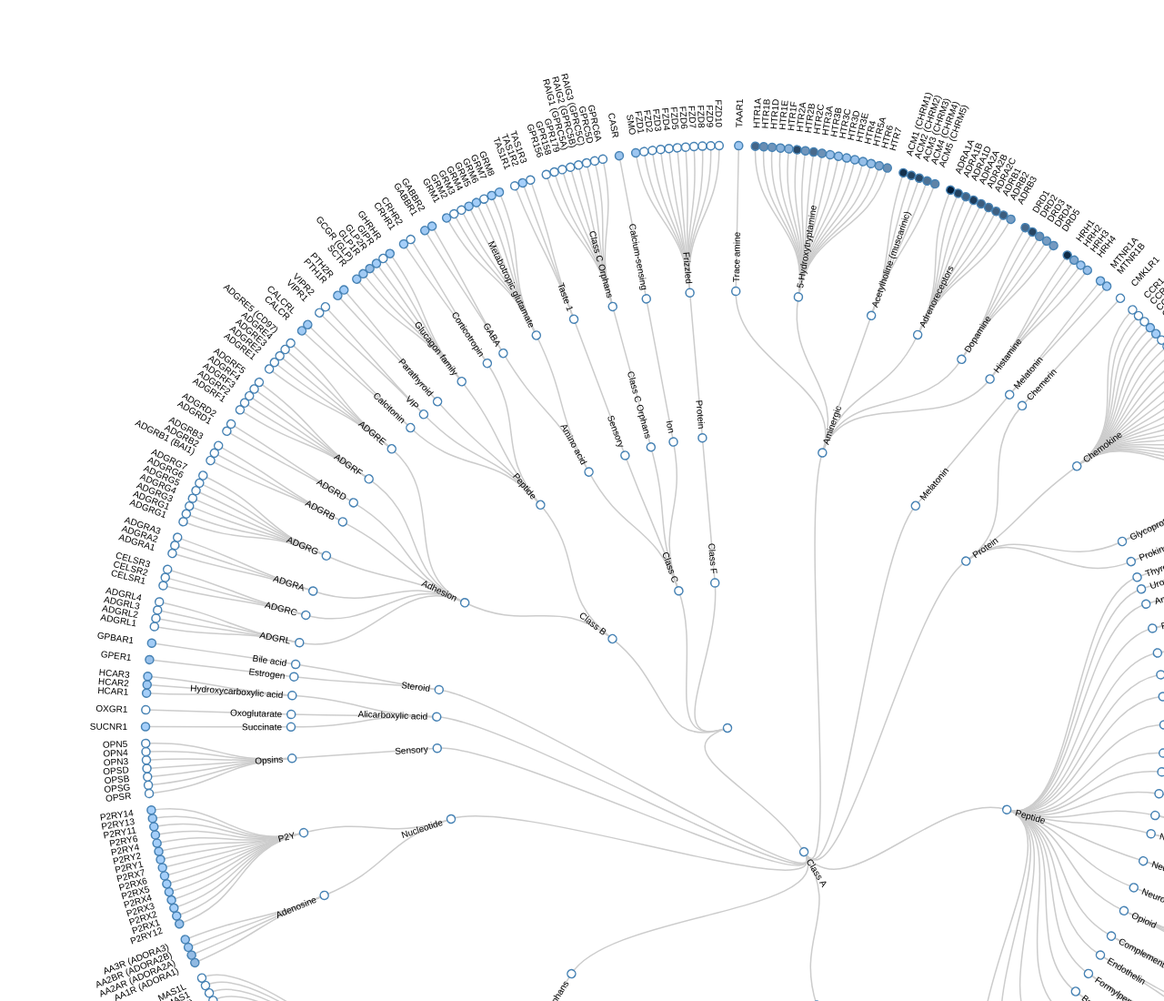
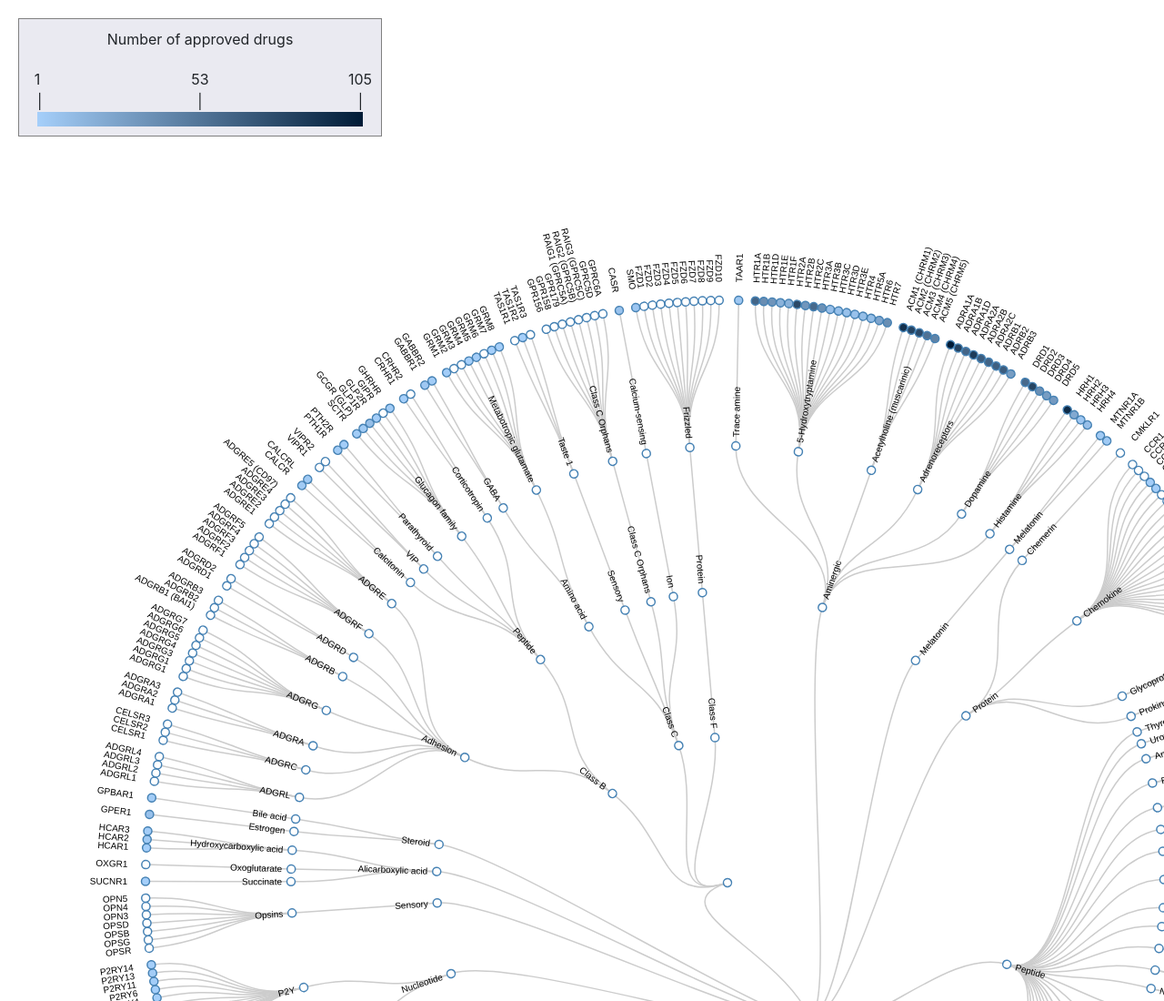
Before and after one commit to viktorlab/radial-tidy-tree, a website built with Parcel: page src/index.html in a window 1280 px wide. Shown: the top 1100 px of the page at 91% size. Built offline with nearby package versions, Linux system fonts and the light colour scheme.

Commit message:
legend changes

```diff
--- a/src/index.html
+++ b/src/index.html
@@ -32,24 +32,7 @@
       </div>
     </div>
 
-    <!-- <div class="legend">
-      <div class="content">
-        <div class="purple"></div>
-        Druggable GPCR targets in class A
-      </div>
-      <div class="content">
-        <div class="green"></div>
-        Druggable GPCR targets in class B
-      </div>
-      <div class="content">
-        <div class="blue"></div>
-        Druggable GPCR targets in class C
-      </div>
-      <div class="content">
-        <div class="turquoise"></div>
-        Druggable GPCR targets in class F
-      </div>
-    </div> -->
+    <div class="legend-container"></div>
 
     <script type="text/javascript" src="//cdnjs.cloudflare.com/ajax/libs/d3/3.3.10/d3.min.js"></script>
     <script
--- a/src/index.js
+++ b/src/index.js
@@ -39,12 +39,16 @@ function update(source) {
 
   // Normalize for fixed-depth.
   nodes.forEach((d) => (d.y = d.depth * 160));
+
   //Find max value of approved drugs to set as upper bound for the color scale, 1 as lower
   const maxApprovedDrugs = Math.max.apply(
     Math,
     nodes.filter((d) => d.type === undefined && d.numberOfApprovedDrugs > 0).map((d) => d.numberOfApprovedDrugs)
   );
+
   const colorScale = d3.scale.linear().domain([1, maxApprovedDrugs]).range(['#a5cffa', '#001b36']);
+
+  legendCreate(maxApprovedDrugs);
 
   // Update the nodes…
   const node = svg.selectAll('g.node').data(nodes, (d) => {
@@ -178,3 +182,17 @@ function buildList(data) {
 $('#drugListModal').on('hidden.bs.modal', () => {
   $('.body-content').html('');
 });
+
+function legendCreate(maxApprovedDrugs) {
+  $('.legend-container').append(`
+    <div class="gradient">
+      <div class="title">Number of approved drugs</div>
+        <div class="labels">
+          <div class="label min">1</div>
+          <div class="label median">${Math.round(maxApprovedDrugs / 2)}</div>
+          <div class="label max">${maxApprovedDrugs}</div>
+        </div>
+      <div class="swatches"></div>
+    </div>
+  `);
+}
--- a/src/style.css
+++ b/src/style.css
@@ -54,3 +54,72 @@
   width: 20px;
   background-color: #089988;
 }
+
+.gradient {
+  border: 1px solid gray;
+  background: rgb(234, 234, 241);
+  margin: 20px;
+  padding: 10px;
+  width: 400px;
+}
+.swatches {
+  background-image: linear-gradient(to right, #a5cffa, #001b36);
+  height: 16px;
+  margin: 0 10px;
+}
+
+.labels {
+  margin-top: 20px;
+  position: relative;
+  text-align: center;
+}
+
+.label {
+  max-width: 32%;
+  white-space: nowrap;
+  overflow: hidden;
+  text-align: center;
+  text-overflow: ellipsis;
+}
+
+.label.min,
+.label.max {
+  position: absolute;
+  top: 0;
+  min-width: 20px;
+}
+
+.label.min {
+  left: 0;
+}
+
+.label.median {
+  margin: 0 auto;
+}
+
+.label.max {
+  right: 0;
+}
+
+.label::after {
+  display: block;
+  text-align: left;
+  content: '|';
+}
+
+.label.min::after {
+  margin-left: 10px;
+}
+
+.label.median::after {
+  text-align: center;
+}
+
+.label.max::after {
+  text-align: right;
+  margin-right: 10px;
+}
+
+.title {
+  text-align: center;
+}
```
